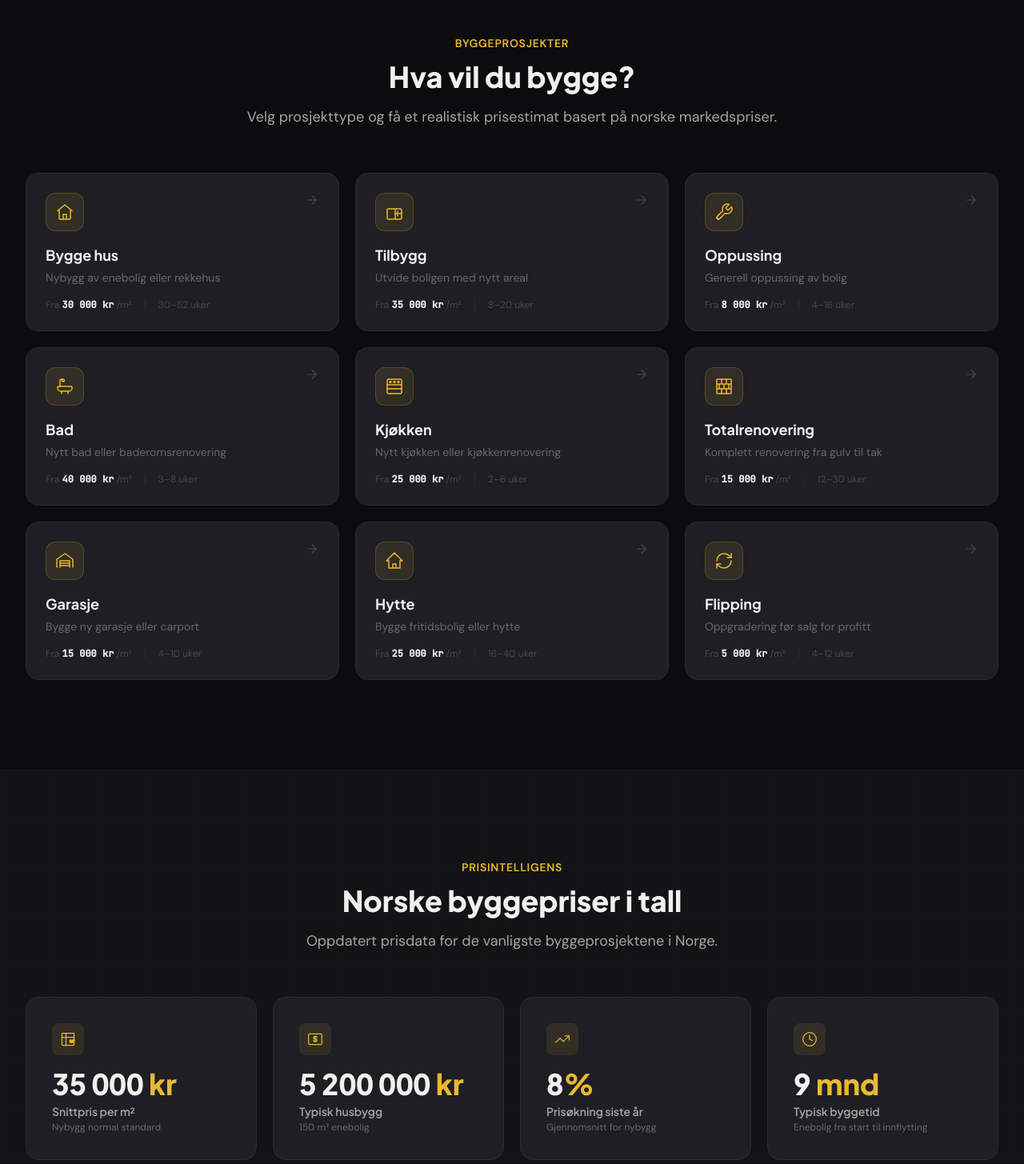
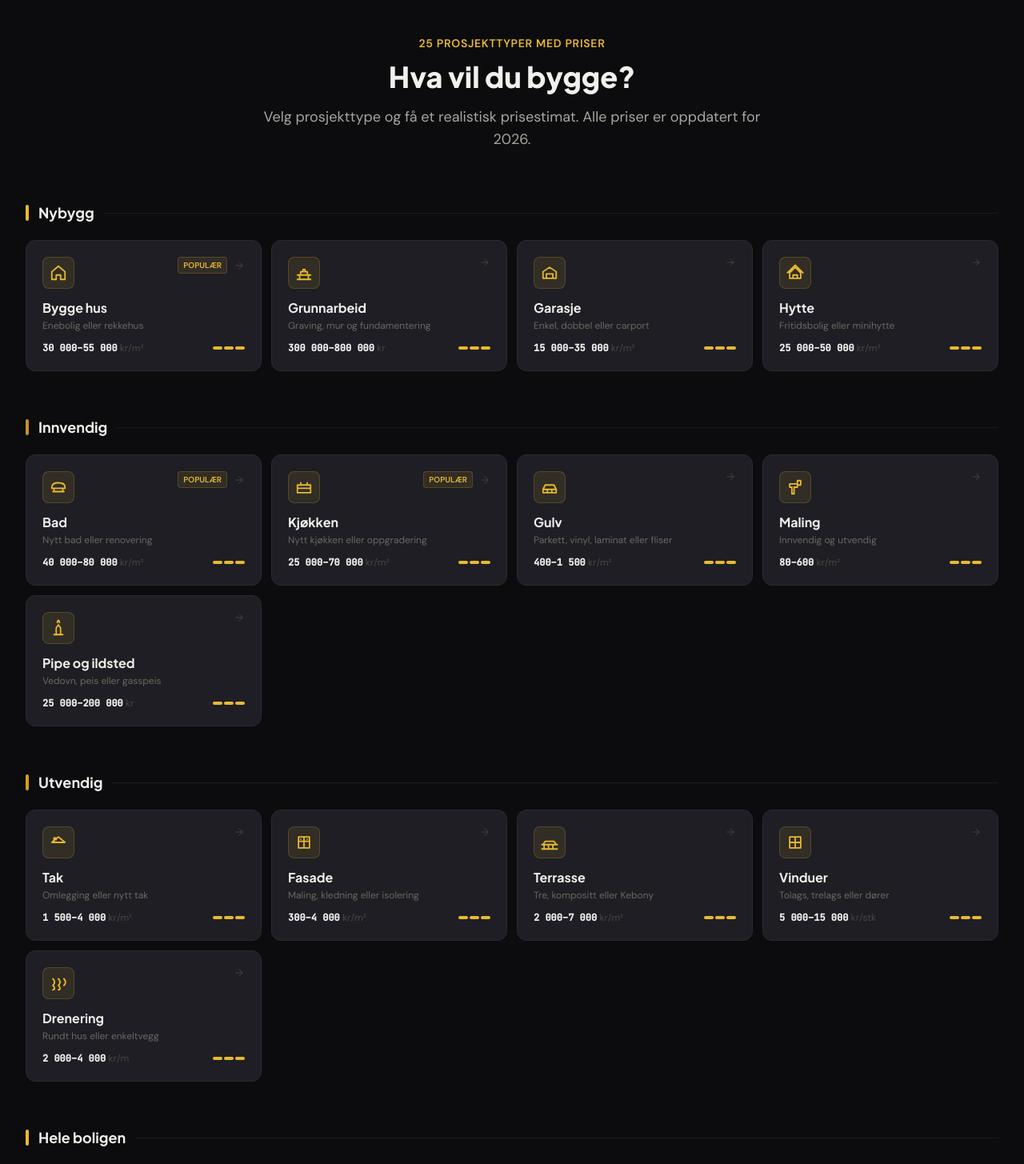
Before and after one commit to MohanM86/byggepris, a Next.js app: page / in a window 1280 px wide. Shown: the part 900-2355 px from the top of the page at 80% size. Built offline with nearby package versions, Linux system fonts and the light colour scheme.

Commit message:
Add files via upload

```diff
--- a/src/components/sections/CategoryGrid.tsx
+++ b/src/components/sections/CategoryGrid.tsx
@@ -2,89 +2,177 @@
 import Link from "next/link";
 import { motion } from "framer-motion";
 import { FadeInUp, StaggerContainer, staggerChild } from "@/components/ui/animations";
-import { projectTypes, formatNOK } from "@/data/prices";
-import {
-  IconHouse, IconExtension, IconRenovation, IconBathroom, IconKitchen,
-  IconWall, IconGarage, IconCabin, IconFlipping, IconArrowRight,
-} from "@/components/icons";
+import { IconArrowRight } from "@/components/icons";
 
-const iconMap: Record<string, React.ComponentType<{ size?: number; className?: string }>> = {
-  house: IconHouse,
-  extension: IconExtension,
-  renovation: IconRenovation,
-  bathroom: IconBathroom,
-  kitchen: IconKitchen,
-  wall: IconWall,
-  garage: IconGarage,
-  cabin: IconCabin,
-  flipping: IconFlipping,
-};
+const I = ({ d }: { d: string }) => (
+  <svg width="22" height="22" viewBox="0 0 16 16" fill="none" stroke="currentColor" strokeWidth="1.3" strokeLinecap="round" strokeLinejoin="round"><path d={d} /></svg>
+);
+
+const sections = [
+  {
+    label: "Nybygg",
+    color: "text-accent-yellow",
+    bar: "bg-accent-yellow",
+    items: [
+      { href: "/bygge-hus", name: "Bygge hus", desc: "Enebolig eller rekkehus", price: "30 000–55 000", unit: "kr/m²", icon: "M8 2L14 7V14H10V10H6V14H2V7L8 2Z", pop: true },
+      { href: "/grunnarbeid", name: "Grunnarbeid", desc: "Graving, mur og fundamentering", price: "300 000–800 000", unit: "kr", icon: "M2 10H14 M4 10V14H12V10 M5 10V7H11V10 M7 7V5H9V7 M2 14H14" },
+      { href: "/garasje", name: "Garasje", desc: "Enkel, dobbel eller carport", price: "15 000–35 000", unit: "kr/m²", icon: "M2 7L8 3L14 7V13H2V7Z M5 13V9H11V13" },
+      { href: "/hytte", name: "Hytte", desc: "Fritidsbolig eller minihytte", price: "25 000–50 000", unit: "kr/m²", icon: "M3 8L8 3L13 8V13H3V8Z M6 13V10H10V13 M1 8L8 1L15 8" },
+    ],
+  },
+  {
+    label: "Innvendig",
+    color: "text-accent-yellow",
+    bar: "bg-accent-amber",
+    items: [
+      { href: "/bad", name: "Bad", desc: "Nytt bad eller renovering", price: "40 000–80 000", unit: "kr/m²", icon: "M2 8C2 5 4 4 8 4S14 5 14 8V9H2V8Z M4 9V12 M12 9V12 M3 12H13", pop: true },
+      { href: "/kjokken", name: "Kjøkken", desc: "Nytt kjøkken eller oppgradering", price: "25 000–70 000", unit: "kr/m²", icon: "M2 6H14V13H2V6Z M5 6V4 M11 6V4 M2 9H14", pop: true },
+      { href: "/gulv", name: "Gulv", desc: "Parkett, vinyl, laminat eller fliser", price: "400–1 500", unit: "kr/m²", icon: "M2 10H14 M2 10L4 6H12L14 10 M2 10V13H14V10 M6 10V13 M10 10V13" },
+      { href: "/maling", name: "Maling", desc: "Innvendig og utvendig", price: "80–600", unit: "kr/m²", icon: "M10 2L13 2L13 6L10 6L10 8L7 8L7 14L5 14L5 8L3 8L3 5L10 5V2Z" },
+      { href: "/pipe-og-ildsted", name: "Pipe og ildsted", desc: "Vedovn, peis eller gasspeis", price: "25 000–200 000", unit: "kr", icon: "M6 14V8L8 5L10 8V14 M4 14H12 M7 3C7 1.5 8 1 8 1S9 1.5 9 3" },
+    ],
+  },
+  {
+    label: "Utvendig",
+    color: "text-accent-yellow",
+    bar: "bg-accent-gold",
+    items: [
+      { href: "/tak", name: "Tak", desc: "Omlegging eller nytt tak", price: "1 500–4 000", unit: "kr/m²", icon: "M2 8L8 3L14 8 M4 7V4H6V5.5 M3 8H13" },
+      { href: "/fasade", name: "Fasade", desc: "Maling, kledning eller isolering", price: "300–4 000", unit: "kr/m²", icon: "M3 3H13V13H3V3Z M3 7H13 M8 3V13 M5 5V5.01 M11 5V5.01" },
+      { href: "/terrasse", name: "Terrasse", desc: "Tre, kompositt eller Kebony", price: "2 000–7 000", unit: "kr/m²", icon: "M1 10H15 M3 10V14 M7 10V14 M11 10V14 M1 14H15 M2 10L4 7H12L14 10" },
+      { href: "/vinduer", name: "Vinduer", desc: "Tolags, trelags eller dører", price: "5 000–15 000", unit: "kr/stk", icon: "M3 3H13V13H3V3Z M3 8H13 M8 3V13" },
+      { href: "/drenering", name: "Drenering", desc: "Rundt hus eller enkeltvegg", price: "2 000–4 000", unit: "kr/m", icon: "M3 4C5 6 5 8 3 10C5 12 5 14 3 14 M8 4C10 6 10 8 8 10C10 12 10 14 8 14 M13 4C15 6 15 8 13 10" },
+    ],
+  },
+  {
+    label: "Hele boligen",
+    color: "text-accent-yellow",
+    bar: "bg-accent-yellow",
+    items: [
+      { href: "/oppussing", name: "Oppussing", desc: "Overflater og lettere tiltak", price: "8 000–25 000", unit: "kr/m²", icon: "M3 13V8L5 6H11L13 8V13 M6 10H10 M6 13V10", pop: true },
+      { href: "/totalrenovering", name: "Totalrenovering", desc: "Komplett fra gulv til tak", price: "15 000–40 000", unit: "kr/m²", icon: "M2 14H14 M4 14V5L8 2L12 5V14 M7 14V10H9V14" },
+      { href: "/tilbygg", name: "Tilbygg", desc: "Utvid boligen med nytt areal", price: "35 000–65 000", unit: "kr/m²", icon: "M2 6L6 3L10 6V12H2V6Z M10 8H14V12H10" },
+      { href: "/kjeller", name: "Kjeller", desc: "Innredning til boareal", price: "15 000–35 000", unit: "kr/m²", icon: "M2 8H14 M4 8V14H12V8 M6 10H10 M6 12H10 M4 4H12" },
+      { href: "/utleiedel", name: "Utleiedel", desc: "Egen boenhet for utleie", price: "500k–1,5 mill.", unit: "", icon: "M2 7L8 3L14 7V14H2V7Z M8 7V14 M5 10H5.01 M11 10H11.01" },
+    ],
+  },
+  {
+    label: "Energi og teknikk",
+    color: "text-accent-yellow",
+    bar: "bg-emerald-500",
+    items: [
+      { href: "/isolasjon", name: "Isolasjon", desc: "Loft, vegger eller gulv", price: "300–1 500", unit: "kr/m²", icon: "M4 2V14 M8 2V14 M12 2V14 M2 5H6 M6 8H10 M10 11H14" },
+      { href: "/varmepumpe", name: "Varmepumpe", desc: "Luft, vann eller bergvarme", price: "15 000–300 000", unit: "kr", icon: "M8 2C5 2 3 4.5 3 7.5C3 10 5 12 8 14C11 12 13 10 13 7.5C13 4.5 11 2 8 2Z M6 7L8 9L10 5" },
+      { href: "/elektriker", name: "Elektriker", desc: "Nytt anlegg, tavle eller elbil", price: "600–900", unit: "kr/time", icon: "M9 2L5 8H8L7 14L11 8H8L9 2Z" },
+      { href: "/rorlegger", name: "Rørlegger", desc: "Rør, sluk og varmtvann", price: "700–1 100", unit: "kr/time", icon: "M4 3V7C4 9 6 10 8 10S12 9 12 7V3 M6 10V14 M10 10V14 M4 14H12" },
+    ],
+  },
+  {
+    label: "Økonomi og strategi",
+    color: "text-accent-yellow",
+    bar: "bg-accent-amber",
+    items: [
+      { href: "/flipping", name: "Flipping", desc: "Oppgradering for videresalg", price: "5 000–20 000", unit: "kr/m²", icon: "M4 12L8 4L12 12 M6 9H10 M3 14H13" },
+      { href: "/oppussing-for-salg", name: "Oppussing før salg", desc: "Tiltak som øker verdien", price: "Varierer", unit: "", icon: "M3 8L8 3L13 8V13H3V8Z M7 13V9H9V13 M2 3L14 3" },
+      { href: "/byggesaknad", name: "Byggesøknad", desc: "Gebyrer og ansvarlig søker", price: "25 000–100 000", unit: "kr", icon: "M4 2H12V14H4V2Z M6 5H10 M6 7H10 M6 9H8 M9 11L10 12L12 10" },
+    ],
+  },
+];
+
+function PriceBar({ price }: { price: string }) {
+  const num = parseInt(price.replace(/\D/g, ""));
+  let level = 1;
+  if (num > 10000) level = 2;
+  if (num > 30000) level = 3;
+  return (
+    <div className="flex gap-0.5">
+      <div className={`h-1 w-3 rounded-full ${level >= 1 ? "bg-accent-yellow" : "bg-surface-border"}`} />
+      <div className={`h-1 w-3 rounded-full ${level >= 2 ? "bg-accent-yellow" : "bg-surface-border"}`} />
+      <div className={`h-1 w-3 rounded-full ${level >= 3 ? "bg-accent-yellow" : "bg-surface-border"}`} />
+    </div>
+  );
+}
 
 export default function CategoryGrid() {
   return (
     <section className="py-20 lg:py-28 relative">
       <div className="max-w-7xl mx-auto px-4 sm:px-6 lg:px-8">
-        <FadeInUp className="text-center mb-14">
+        <FadeInUp className="text-center mb-16">
           <p className="text-accent-yellow text-sm font-semibold tracking-wider uppercase mb-3">
-            Byggeprosjekter
+            25 prosjekttyper med priser
           </p>
           <h2 className="font-display font-extrabold text-3xl sm:text-4xl lg:text-display-md text-text-primary mb-4">
             Hva vil du bygge?
           </h2>
           <p className="text-text-secondary text-lg max-w-2xl mx-auto">
-            Velg prosjekttype og få et realistisk prisestimat basert på norske markedspriser.
+            Velg prosjekttype og få et realistisk prisestimat. Alle priser er oppdatert for 2026.
           </p>
         </FadeInUp>
 
-        <StaggerContainer className="grid grid-cols-1 sm:grid-cols-2 lg:grid-cols-3 gap-4 lg:gap-5">
-          {projectTypes.map((project) => {
-            const Icon = iconMap[project.icon] || IconHouse;
-            return (
-              <motion.div key={project.slug} variants={staggerChild}>
+        <div className="space-y-14">
+          {sections.map((section) => (
+            <div key={section.label}>
+              <div className="flex items-center gap-3 mb-5">
+                <div className={`w-1 h-5 rounded-full ${section.bar}`} />
+                <h3 className="font-display font-bold text-lg text-text-primary">{section.label}</h3>
+                <div className="flex-1 h-px bg-surface-border/50" />
+              </div>
+
+              <StaggerContainer className="grid grid-cols-1 sm:grid-cols-2 lg:grid-cols-3 xl:grid-cols-4 gap-3">
+                {section.items.map((item) => (
+                  <motion.div key={item.href} variants={staggerChild}>
                     <Link
-                  href={`/${project.slug}`}
-                  className="group block relative bg-bg-card border border-surface-border rounded-2xl p-6 hover:border-accent-yellow/30 transition-all duration-300 hover:shadow-glow-sm overflow-hidden"
+                      href={item.href}
+                      className="group block relative bg-bg-card border border-surface-border rounded-xl p-5 hover:border-accent-yellow/30 transition-all duration-300 hover:shadow-glow-sm overflow-hidden h-full"
                     >
-                  {/* Hover glow */}
                       <div className="absolute inset-0 bg-glow-yellow opacity-0 group-hover:opacity-100 transition-opacity duration-500" />
 
                       <div className="relative">
-                    <div className="flex items-start justify-between mb-4">
-                      <div className="w-12 h-12 rounded-xl bg-accent-yellow/10 border border-accent-yellow/20 flex items-center justify-center text-accent-yellow group-hover:bg-accent-yellow/20 transition-colors">
-                        <Icon size={24} />
+                        <div className="flex items-start justify-between mb-3">
+                          <div className="w-10 h-10 rounded-lg bg-accent-yellow/10 border border-accent-yellow/20 flex items-center justify-center text-accent-yellow group-hover:bg-accent-yellow/20 transition-colors">
+                            <I d={item.icon} />
                           </div>
-                      <IconArrowRight
-                        size={18}
-                        className="text-text-muted group-hover:text-accent-yellow group-hover:translate-x-1 transition-all"
-                      />
+                          <div className="flex items-center gap-2">
+                            {item.pop && (
+                              <span className="text-[10px] font-semibold text-accent-yellow bg-accent-yellow/10 border border-accent-yellow/20 px-1.5 py-0.5 rounded">
+                                POPULÆR
+                              </span>
+                            )}
+                            <IconArrowRight size={14} className="text-text-muted group-hover:text-accent-yellow group-hover:translate-x-0.5 transition-all" />
+                          </div>
                         </div>
 
-                    <h3 className="font-display font-bold text-lg text-text-primary mb-1 group-hover:text-accent-yellow transition-colors">
-                      {project.name}
-                    </h3>
-                    <p className="text-text-tertiary text-sm mb-4">
-                      {project.shortDesc}
+                        <h4 className="font-display font-bold text-text-primary mb-0.5 group-hover:text-accent-yellow transition-colors">
+                          {item.name}
+                        </h4>
+                        <p className="text-text-tertiary text-xs mb-3">
+                          {item.desc}
                         </p>
 
-                    <div className="flex items-center gap-4 text-xs">
-                      <span className="text-text-secondary">
-                        <span className="text-text-muted">Fra </span>
-                        <span className="font-mono font-semibold text-text-primary">
-                          {formatNOK(project.pricePerM2Low)}
+                        <div className="flex items-center justify-between">
+                          <span className="text-xs text-text-secondary">
+                            <span className="font-mono font-semibold text-text-primary">{item.price}</span>
+                            {item.unit && <span className="text-text-muted"> {item.unit}</span>}
                           </span>
-                        <span className="text-text-muted"> /m²</span>
-                      </span>
-                      <span className="w-px h-3 bg-surface-border" />
-                      <span className="text-text-muted">
-                        {project.timeWeeksLow}–{project.timeWeeksHigh} uker
-                      </span>
+                          <PriceBar price={item.price} />
                         </div>
                       </div>
                     </Link>
                   </motion.div>
-            );
-          })}
+                ))}
               </StaggerContainer>
+            </div>
+          ))}
+        </div>
+
+        <FadeInUp className="text-center mt-14">
+          <Link
+            href="/pris-per-kvm"
+            className="inline-flex items-center gap-2 px-6 py-3 bg-bg-card border border-surface-border rounded-xl text-text-secondary hover:text-accent-yellow hover:border-accent-yellow/30 transition-all font-display font-semibold text-sm"
+          >
+            Se alle m² priser <IconArrowRight size={16} />
+          </Link>
+        </FadeInUp>
       </div>
     </section>
   );
```
Lines whose indentation alone changed are shown as unchanged.
